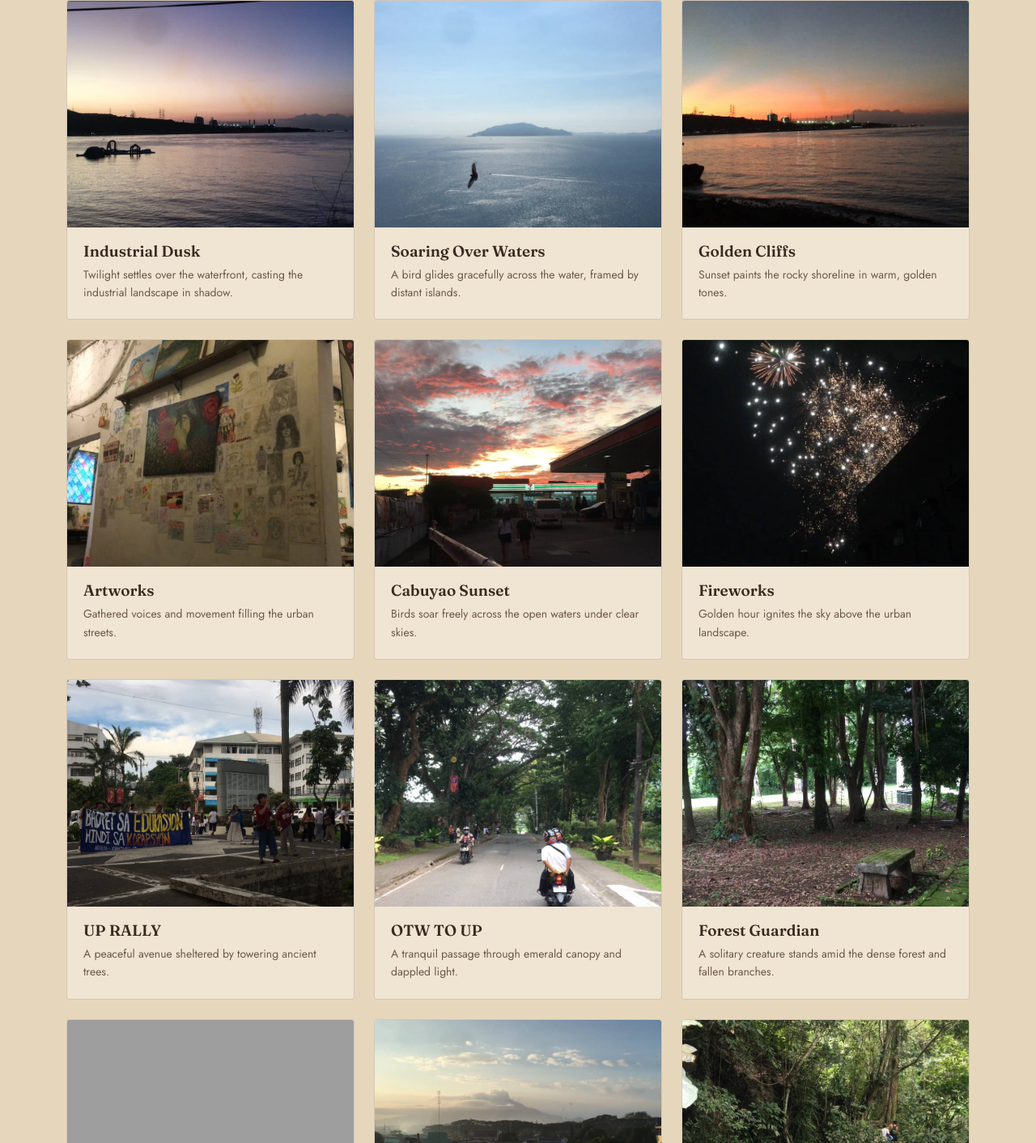
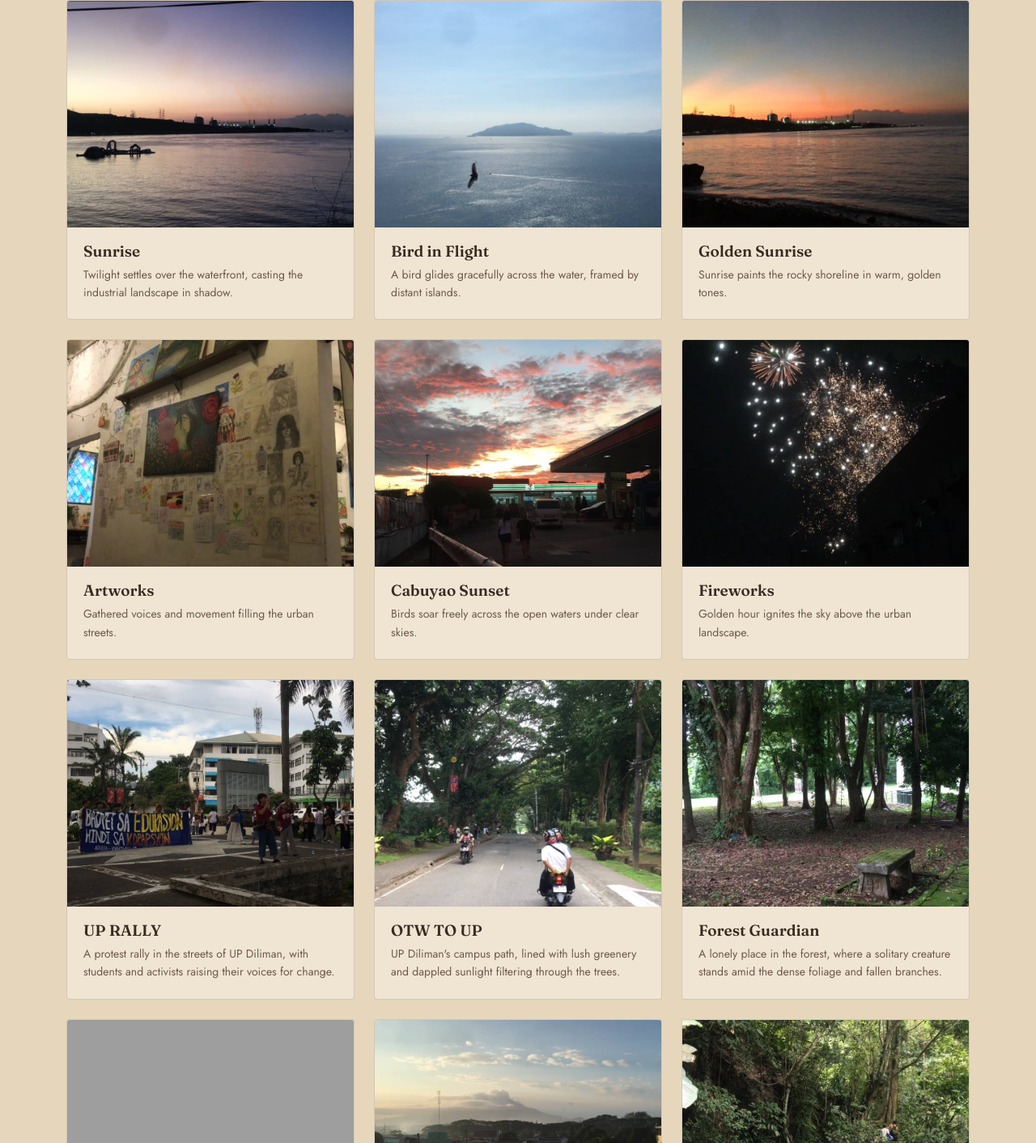
Before and after one commit to delosreyescrisjorome-dotcom/midtermact2photography, a plain HTML site: page index.html in a window 1280 px wide. Shown: the part 1897-3309 px from the top of the page at 81% size. Drawn offline with nearby package versions, Linux system fonts and the light colour scheme; grey boxes are pictures that could not be loaded.

Commit message:
Gallery Caption Changes

```diff
--- a/index.html
+++ b/index.html
@@ -199,7 +199,7 @@
               <div class="gallery-frame">
                 <img
                   src="pictures/sunrise.png"
-                  alt="Industrial Dusk — waterfront photograph"
+                  alt="Sunrise — waterfront photograph"
                   class="gallery-photo"
                 />
 
@@ -213,12 +213,12 @@
                 >
                   <i class="bi bi-arrows-angle-expand"></i>
 
-                  <span class="visually-hidden"> View Industrial Dusk </span>
+                  <span class="visually-hidden"> View Sunrise </span>
                 </button>
               </div>
 
               <div class="gallery-caption">
-                <h3 class="gallery-title">Industrial Dusk</h3>
+                <h3 class="gallery-title">Sunrise</h3>
 
                 <p class="gallery-desc">
                   Twilight settles over the waterfront, casting the industrial
@@ -234,7 +234,7 @@
               <div class="gallery-frame">
                 <img
                   src="pictures/ibon.png"
-                  alt="Soaring Over Waters — bird photograph"
+                  alt="Bird in Flight — bird photograph"
                   class="gallery-photo"
                 />
 
@@ -249,13 +249,13 @@
                   <i class="bi bi-arrows-angle-expand"></i>
 
                   <span class="visually-hidden">
-                    View Soaring Over Waters
+                    View Bird in Flight
                   </span>
                 </button>
               </div>
 
               <div class="gallery-caption">
-                <h3 class="gallery-title">Soaring Over Waters</h3>
+                <h3 class="gallery-title">Bird in Flight</h3>
 
                 <p class="gallery-desc">
                   A bird glides gracefully across the water, framed by distant
@@ -271,7 +271,7 @@
               <div class="gallery-frame">
                 <img
                   src="pictures/sunrise2.png"
-                  alt="Golden Cliffs — sunset photograph"
+                  alt="Golden Sunrise — sunrise photograph"
                   class="gallery-photo"
                 />
 
@@ -285,15 +285,15 @@
                 >
                   <i class="bi bi-arrows-angle-expand"></i>
 
-                  <span class="visually-hidden"> View Golden Cliffs </span>
+                  <span class="visually-hidden"> View Golden Sunrise </span>
                 </button>
               </div>
 
               <div class="gallery-caption">
-                <h3 class="gallery-title">Golden Cliffs</h3>
+                <h3 class="gallery-title">Golden Sunrise</h3>
 
                 <p class="gallery-desc">
-                  Sunset paints the rocky shoreline in warm, golden tones.
+                  Sunrise paints the rocky shoreline in warm, golden tones.
                 </p>
               </div>
             </article>
@@ -429,7 +429,7 @@
                 <h3 class="gallery-title">UP RALLY</h3>
 
                 <p class="gallery-desc">
-                  A peaceful avenue sheltered by towering ancient trees.
+                  A protest rally in the streets of UP Diliman, with students and activists raising their voices for change.
                 </p>
               </div>
             </article>
@@ -463,7 +463,7 @@
                 <h3 class="gallery-title">OTW TO UP</h3>
 
                 <p class="gallery-desc">
-                  A tranquil passage through emerald canopy and dappled light.
+                  UP Diliman's campus path, lined with lush greenery and dappled sunlight filtering through the trees.
                 </p>
               </div>
             </article>
@@ -497,8 +497,7 @@
                 <h3 class="gallery-title">Forest Guardian</h3>
 
                 <p class="gallery-desc">
-                  A solitary creature stands amid the dense forest and fallen
-                  branches.
+                  A lonely place in the forest, where a solitary creature stands amid the dense foliage and fallen branches.
                 </p>
               </div>
             </article>
@@ -952,12 +951,12 @@
           ></button>
 
           <div class="modal-photo">
-            <img src="pictures/sunrise.png" alt="Industrial Dusk" />
+            <img src="pictures/sunrise.png" alt="Sunrise — waterfront photograph" />
           </div>
 
           <div class="modal-body">
             <h3 class="modal-title-text" id="photoModal01Label">
-              Industrial Dusk
+              Sunrise
             </h3>
 
             <p class="modal-desc">
@@ -997,12 +996,12 @@
           ></button>
 
           <div class="modal-photo">
-            <img src="pictures/ibon.png" alt="Soaring Over Waters" />
+            <img src="pictures/ibon.png" alt="Bird in Flight" />
           </div>
 
           <div class="modal-body">
             <h3 class="modal-title-text" id="photoModal02Label">
-              Soaring Over Waters
+              Bird in Flight
             </h3>
 
             <p class="modal-desc">
@@ -1042,16 +1041,16 @@
           ></button>
 
           <div class="modal-photo">
-            <img src="pictures/sunrise2.png" alt="Golden Cliffs" />
+            <img src="pictures/sunrise2.png" alt="Golden Sunrise — waterfront photograph" />
           </div>
 
           <div class="modal-body">
             <h3 class="modal-title-text" id="photoModal03Label">
-              Golden Cliffs
+              Golden Sunrise
             </h3>
 
             <p class="modal-desc">
-              Sunset paints the rocky shoreline in warm, golden tones.
+              Sunrise paints the rocky shoreline in warm, golden tones.
             </p>
           </div>
 
@@ -1221,7 +1220,8 @@
             <h3 class="modal-title-text" id="photoModal07Label">UP RALLY</h3>
 
             <p class="modal-desc">
-              A peaceful avenue sheltered by towering ancient trees.
+              A protest rally in the streets of UP Diliman, with students and
+              activists raising their voices for change.
             </p>
           </div>
 
@@ -1263,7 +1263,7 @@
             <h3 class="modal-title-text" id="photoModal08Label">OTW TO UP</h3>
 
             <p class="modal-desc">
-              A tranquil passage through emerald canopy and dappled light.
+              UP Diliman's campus path, lined with lush greenery and dappled sunlight filtering through the trees.
             </p>
           </div>
 
@@ -1307,8 +1307,7 @@
             </h3>
 
             <p class="modal-desc">
-              A solitary creature stands amid the dense forest and fallen
-              branches.
+              A lonely place in the forest, where a solitary creature stands amid the dense foliage and fallen branches.
             </p>
           </div>
 
```
